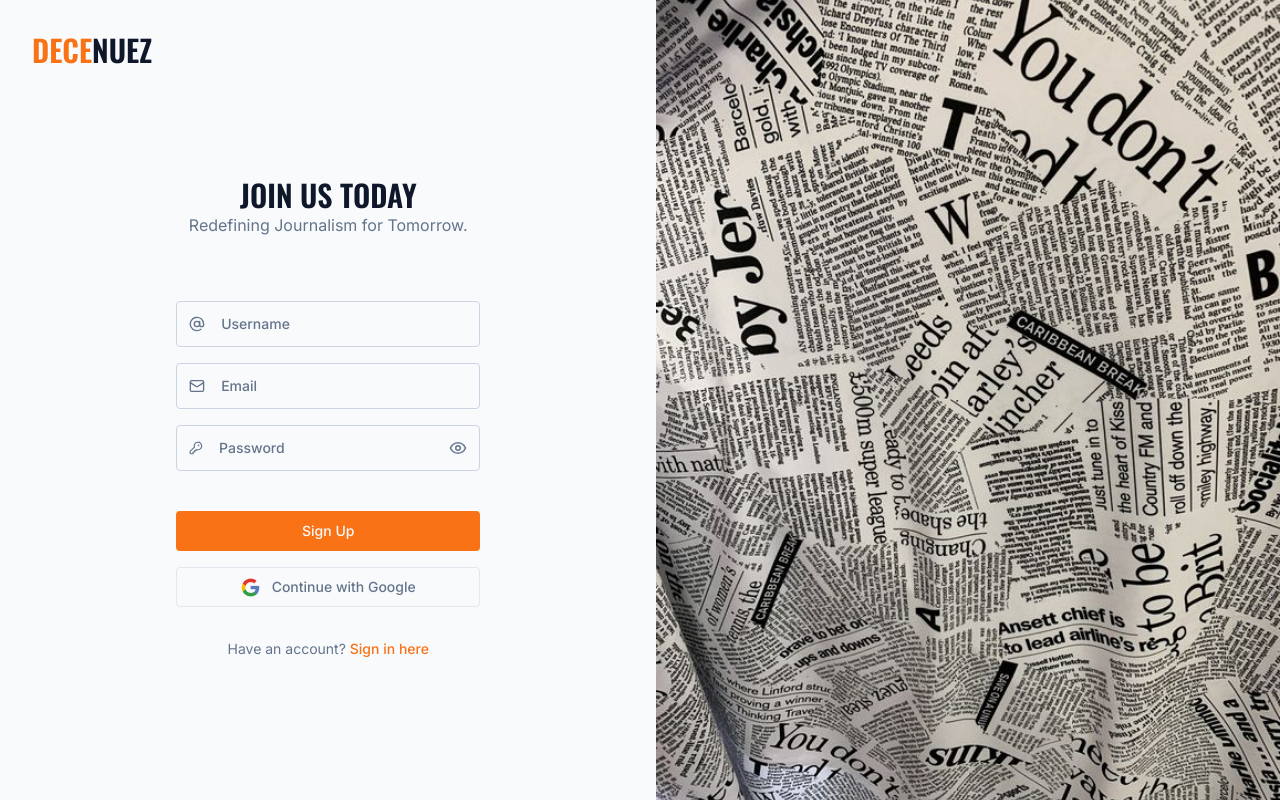
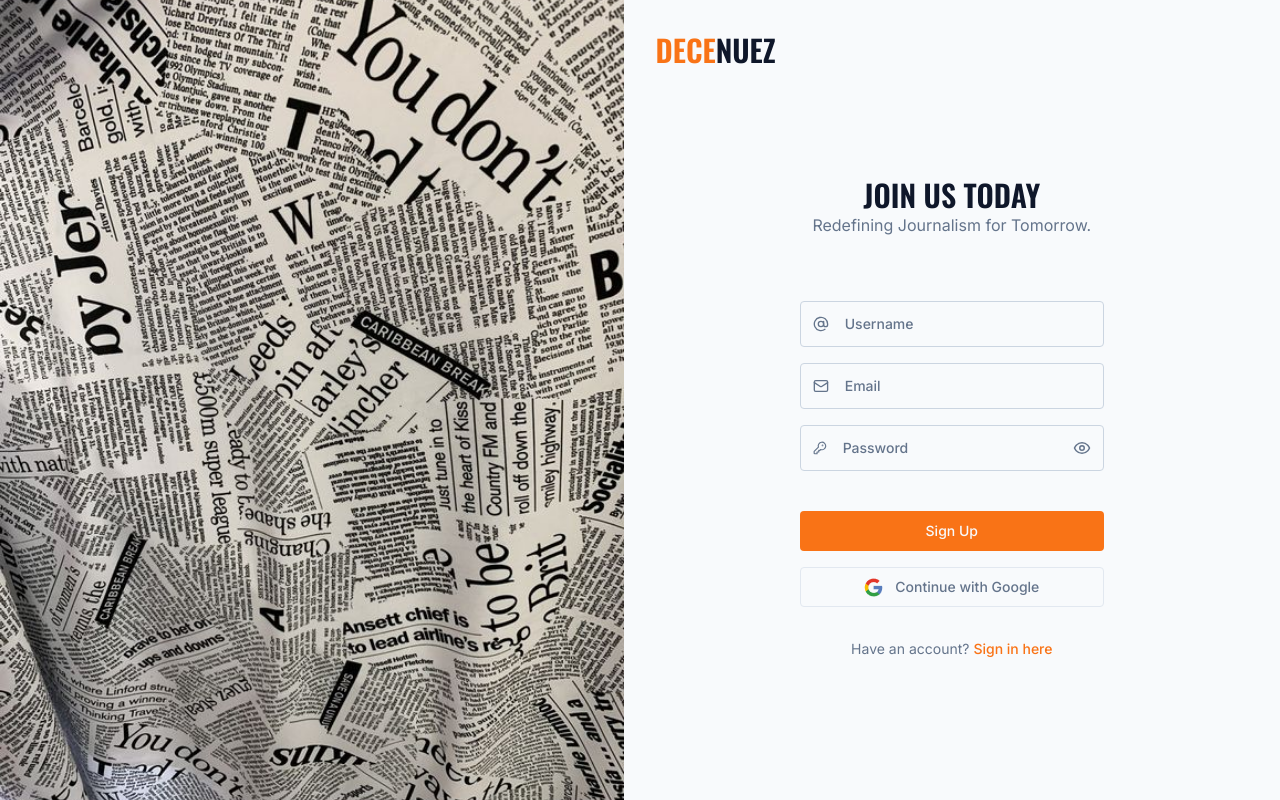
Before and after one commit to DeceNeuz/DeceNeuzClient, a Next.js app: page /sign-up in a window 1280 px wide. Built offline with nearby package versions, Linux system fonts and the light colour scheme.

Commit message:
change: reversed auth layout

```diff
--- a/app/(auth)/layout.tsx
+++ b/app/(auth)/layout.tsx
@@ -8,11 +8,7 @@ export default function AuthLayout({
   children: React.ReactNode;
 }) {
   return (
-    <div className="flex h-screen text-slate-900">
-      <section className="flex w-full flex-col bg-slate-50 p-8">
-        <Logo />
-        {children}
-      </section>
+    <div className="flex h-screen w-full text-slate-900">
       <section className="hidden w-full lg:flex">
         <Image
           src={authImage}
@@ -21,6 +17,10 @@ export default function AuthLayout({
           className="w-full"
         />
       </section>
+      <section className="flex w-full flex-col bg-slate-50 p-8">
+        <Logo />
+        {children}
+      </section>
     </div>
   );
 }
```
